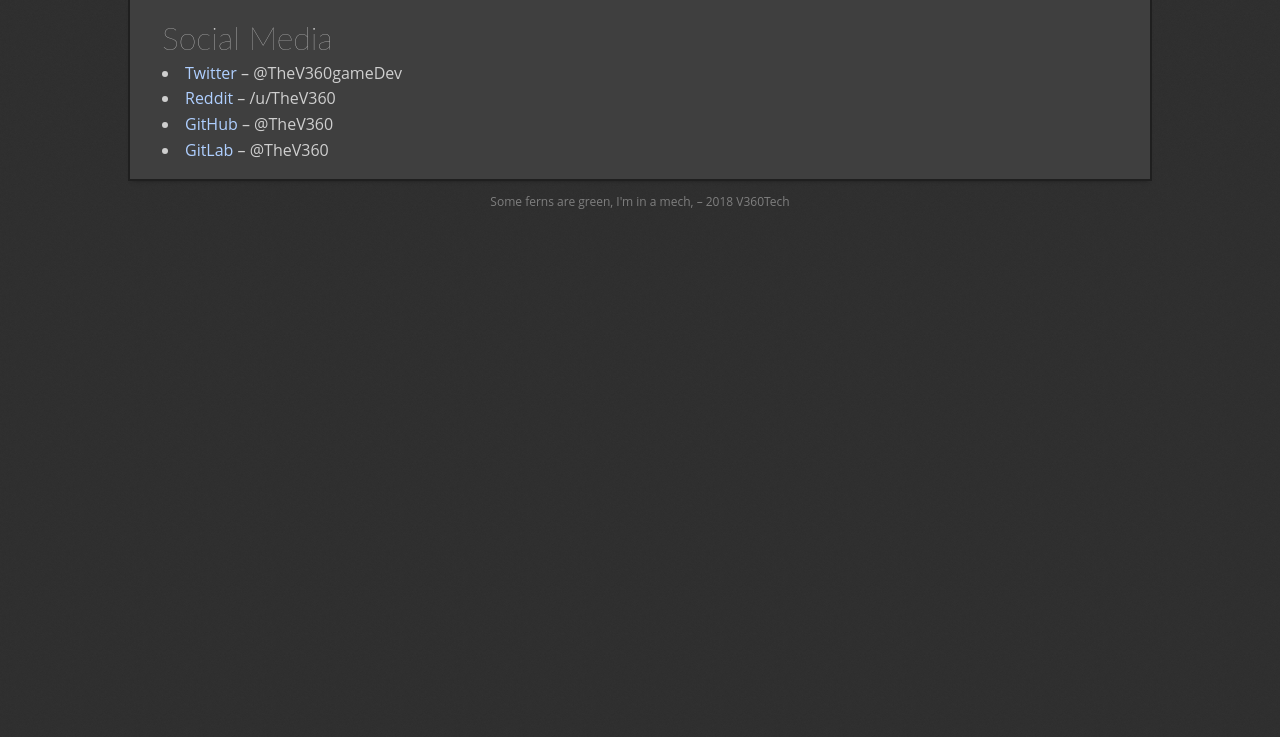
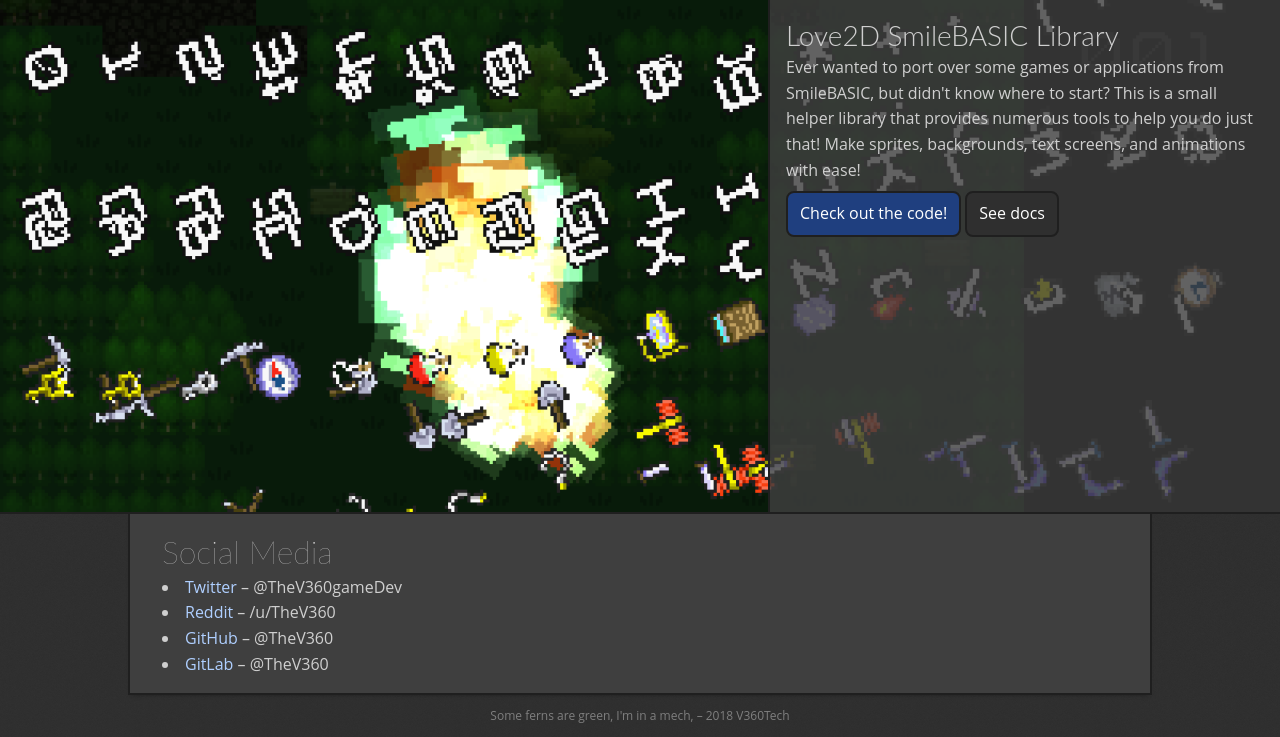
Before and after one commit to TheV360/thev360.github.io, a Jekyll site: the page built from index.html, in a window 1280 px wide and 1400 px high, scrolled down 543 px. Shown: the part 663-1400 px from the top of the window. Built offline with Jekyll 4.4.1, drawn with Linux system fonts in a browser that asks for light colours; before the commit the page ends 1429 px from its top, so only the background shows below that.

Commit message:
some stuff

```diff
--- a/css/styles.css
+++ b/css/styles.css
@@ -231,7 +231,7 @@
 	display: block;
 }
 
-ul {
+ol, ul, li {
 	list-style-position: inside;
 }
 
--- a/index.html
+++ b/index.html
@@ -32,6 +32,16 @@
 					</div>
 				</div>
 			</div>
+			<div class="showcase" style="background-image: url('/assets/Love2DSmileBASICLibrary.png');">
+				<div class="showcase-content">
+					<h3>Love2D SmileBASIC Library</h3>
+					<p>Ever wanted to port over some games or applications from SmileBASIC, but didn't know where to start? This is a small helper library that provides numerous tools to help you do just that! Make sprites, backgrounds, text screens, and animations with ease!</p>
+					<div class="button-set">
+							<a class="buttonlike button-primary" href="https://github.com/TheV360/Love2DSmileBASICLibrary/">Check out the code!</a>
+							<a class="buttonlike" href="https://thev360.github.io/Love2DSmileBASICLibrary/">See docs</a>
+					</div>
+				</div>
+			</div>
 			<div class="container">
 				<h2>Social Media</h2>
 				<ul class="grid2">
```
Also changed, not shown: assets/Love2DSmileBASICLibrary.png (added).
